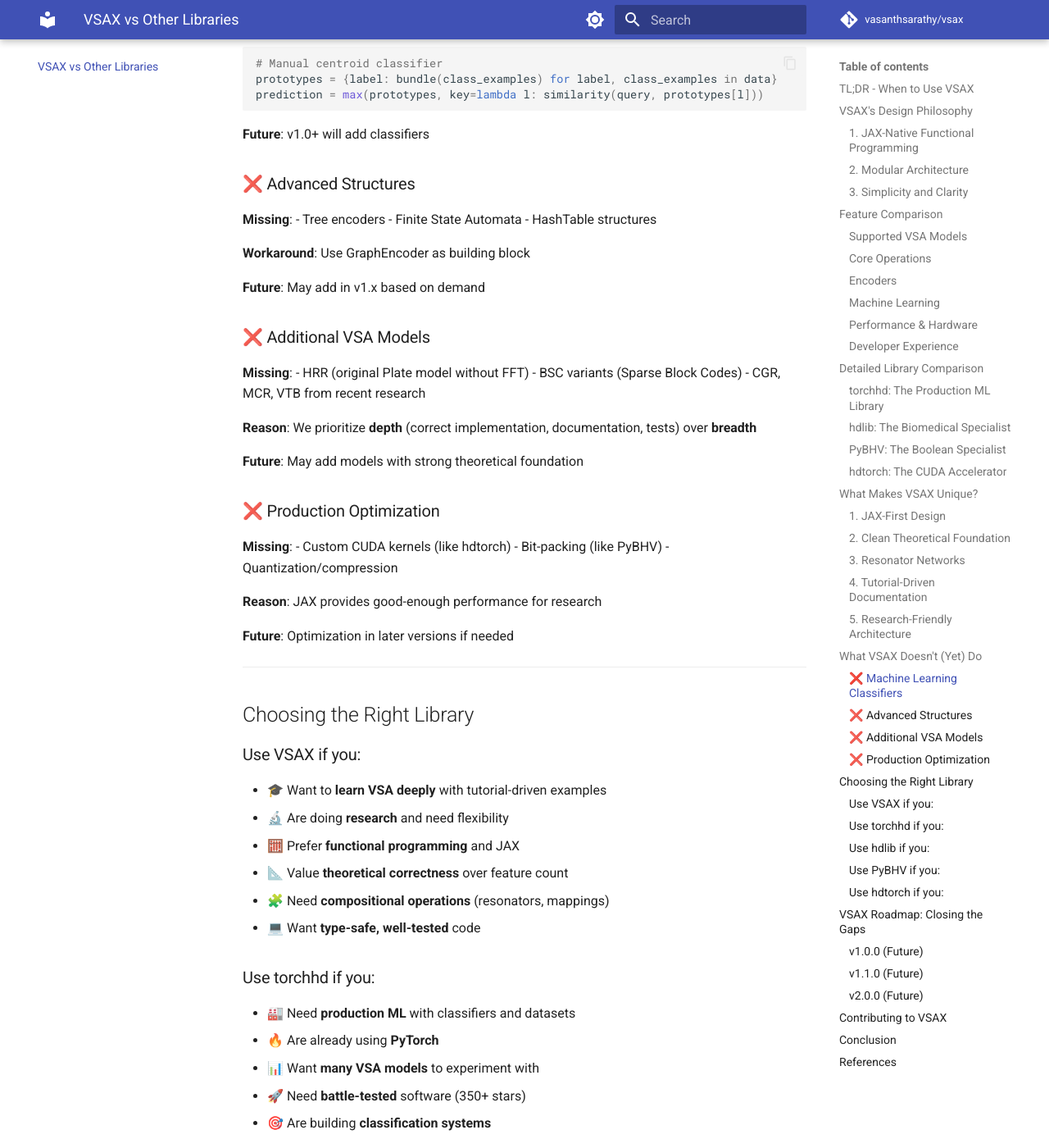
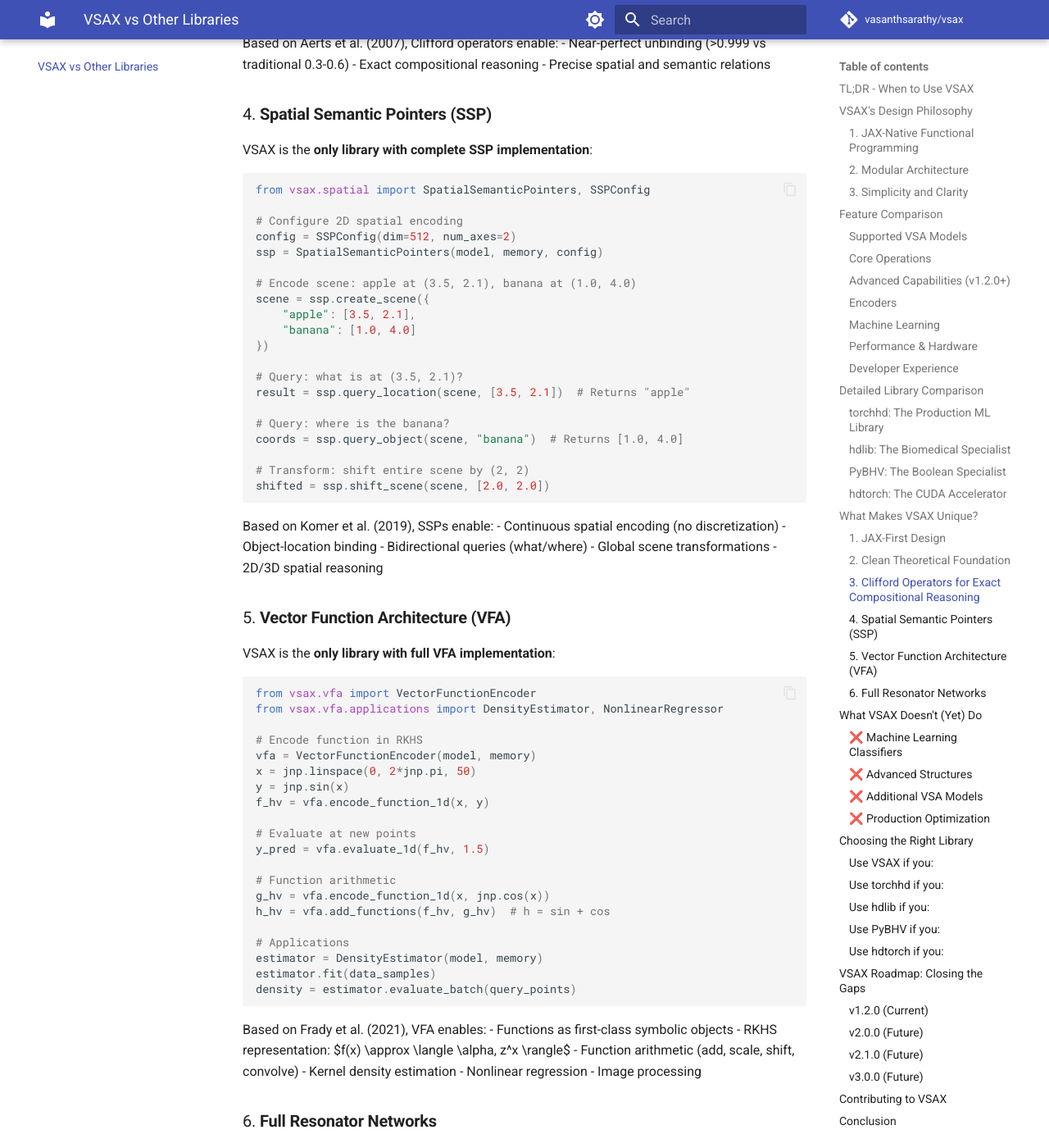
Before and after one commit to vasanthsarathy/vsax, an MkDocs documentation site: the page built from docs/comparison.md, in a window 1280 px wide and 1400 px high, scrolled down 8095 px. Shown: the whole window at 82% size. Built offline with MkDocs 1.6.1 and Material for MkDocs 9.7.7, drawn with Linux system fonts in a browser that asks for light colours; comment, search, counter and statistics services are not loaded; the version menu is left out; some of the changed text lies outside the part shown.

Commit message:
Update library comparisons and rewrite MLOSS paper for publication
Major changes:
- Add JMLR style file (jmlr2e.sty) for MLOSS submission
- Rewrite MLOSS paper in prose-heavy style (matching published examples)
- Correct all library comparisons after researching Torchhd capabilities
- Acknowledge Torchhd has FHRR/HRR, FractionalPower, single-step resonator
- Clarify VSAX unique features: Clifford Operators, complete SSP, full VFA,
  full resonator networks with iterative convergence
- Update main paper Torchhd comparison section
- Update documentation comparison page with accurate feature breakdown
- Add missing bibliography references (Kleyko surveys, Torchhd, Aerts)

VSAX v1.2.0/v1.2.1 unique contributions now clearly positioned:
- Only library with Clifford Operators for exact compositional reasoning
- Only library with complete Spatial Semantic Pointers implementation
- Only library with Vector Function Architecture (RKHS function encoding)
- Full resonator networks vs single-step functions
- JAX-native vs PyTorch/NumPy alternatives

🤖 Generated with [Claude Code](https://claude.com/claude-code)

Co-Authored-By: Claude Sonnet 4.5 <noreply@anthropic.com>

````diff
--- a/docs/comparison.md
+++ b/docs/comparison.md
@@ -8,14 +8,17 @@ This document explains VSAX's design philosophy and how it compares to other ope
 - ✅ JAX-native functional programming with automatic GPU acceleration
 - ✅ Clean separation between representations and operations
 - ✅ Composable, modular architecture for research and prototyping
-- ✅ Strong theoretical grounding (implements canonical VSA models)
+- ✅ **Clifford Operators** for exact compositional reasoning
+- ✅ **Spatial Semantic Pointers (SSP)** for continuous spatial encoding
+- ✅ **Vector Function Architecture (VFA)** for function encoding and RKHS operations
+- ✅ Full resonator networks with iterative convergence
 - ✅ Type-safe, well-documented API with 94% test coverage
-- ✅ Resonator networks for factorization
 - ✅ Seamless integration with JAX ecosystem (jit, vmap, grad)
 
 **Choose alternatives if you need:**
 - ❌ PyTorch integration → **torchhd**
-- ❌ Production ML classifiers with 150+ datasets → **torchhd**
+- ❌ Production ML classifiers with 160+ datasets → **torchhd**
+- ❌ 8+ VSA model variants → **torchhd**
 - ❌ Biomedical/medical informatics focus → **hdlib**
 - ❌ Advanced boolean operations and circuit compilation → **PyBHV**
 - ❌ Custom CUDA kernels → **hdtorch**
@@ -79,7 +82,7 @@ VSAX prioritizes **understanding** over **features**:
 - **3 canonical VSA models** (FHRR, MAP, Binary) implemented correctly
 - **Clear abstractions**: Every operation has a mathematical meaning
 - **Comprehensive tutorials**: Learn VSA concepts, not just API calls
-- **Theory-first**: Based on foundational papers (Plate, Gayler, Kanerva)
+- **Theory-first**: Based on foundational papers (Plate, Gayler, Kanerva, Komer, Frady)
 
 ---
 
@@ -105,22 +108,40 @@ VSAX prioritizes **understanding** over **features**:
 | Bundling | ✅ | ✅ | ✅ | ✅ (Majority) | ✅ |
 | Permutation | ✅ | ✅ | ✅ | ✅ | ✅ |
 | Similarity | ✅ | ✅ | ✅ | ✅ | ✅ |
-| Resonator Networks | ✅ | ❌ | ❌ | ❌ | ❌ |
 | Memory/Cleanup | ✅ | ✅ | ✅ | ❌ | ❌ |
+| **Resonator Networks** | ✅ Full | ✅ Single-step | ❌ | ❌ | ❌ |
 
-**VSAX unique feature**: Full implementation of resonator networks for factorization (from Frady et al. 2020).
+**Note on Resonators**: Torchhd provides a single-step `resonator()` function for factorization, while VSAX implements full resonator networks with iterative convergence, cleanup memory, and multi-factor factorization (Frady et al. 2020).
+
+### Advanced Capabilities (v1.2.0+)
+
+| Feature | VSAX | torchhd | hdlib | PyBHV | hdtorch |
+|---------|------|---------|-------|-------|---------|
+| **Clifford Operators** | ✅ | ❌ | ❌ | ❌ | ❌ |
+| **Spatial Semantic Pointers (SSP)** | ✅ | ❌ | ❌ | ❌ | ❌ |
+| **Vector Function Architecture (VFA)** | ✅ | ❌ | ❌ | ❌ | ❌ |
+| **Fractional Power Encoding** | ✅ | ✅ (Kernel-based) | ❌ | ❌ | ❌ |
+
+**VSAX unique features (v1.2.0)**:
+- **Clifford Operators**: Phase-based binding with exact invertibility (similarity > 0.999 vs 0.3-0.6)
+- **Spatial Semantic Pointers**: Full 2D/3D scene encoding with object-location binding, bidirectional queries, scene transformations
+- **Vector Function Architecture**: Complete RKHS function encoding with density estimation, nonlinear regression, image processing applications
+- **Integrated FPE**: Fractional power encoding integrated with SSP and VFA for continuous spatial and functional representation
+
+**Torchhd's FractionalPower**: Kernel-based continuous value encoding (sinc, gaussian kernels) - different scope from VSAX's integrated FPE/SSP/VFA system.
 
 ### Encoders
 
 | Feature | VSAX | torchhd | hdlib | PyBHV | hdtorch |
 |---------|------|---------|-------|-------|---------|
-| Scalar | ✅ | ✅ (Level, Thermometer) | ✅ | ❌ | ✅ |
+| Scalar | ✅ | ✅ (Level, Thermometer, Circular) | ✅ | ❌ | ✅ |
 | Sequence | ✅ | ✅ | ✅ | ❌ | ✅ |
 | Set | ✅ | ✅ (Multiset) | ✅ | ❌ | ❌ |
 | Dict/Record | ✅ | ❌ | ❌ | ❌ | ❌ |
 | Graph | ✅ | ✅ | ✅ | ✅ | ❌ |
 | Tree | ❌ | ✅ | ❌ | ❌ | ❌ |
 | FSA | ❌ | ✅ | ❌ | ❌ | ❌ |
+| **FractionalPowerEncoder** | ✅ | ✅ | ❌ | ❌ | ❌ |
 
 **VSAX strength**: Clean, extensible encoder API with `AbstractEncoder` base class.
 
@@ -172,16 +193,19 @@ VSAX prioritizes **understanding** over **features**:
 **Best for**: Machine learning applications, classification tasks, production deployment
 
 **Strengths**:
-- **Comprehensive**: 8 VSA models, 9+ classifiers, 150+ datasets
-- **Production-ready**: Battle-tested with active community (346 stars)
+- **Comprehensive**: 8 VSA models, 10+ classifiers, 160+ datasets
+- **Production-ready**: Battle-tested with active community (350+ stars)
 - **PyTorch integration**: Seamless with existing PyTorch workflows
 - **Rich structures**: Graph, Tree, FSA, HashTable implementations
 - **Well-documented**: Extensive tutorials and examples
+- **Kernel-based FPE**: FractionalPower embedding with sinc/gaussian kernels
 
 **Weaknesses**:
 - **Complexity**: Large API surface, steeper learning curve
 - **PyTorch-coupled**: Hard to use without PyTorch knowledge
 - **Less modular**: Models are monolithic classes
+- **No SSP/VFA**: Missing spatial semantic pointers and vector function architecture
+- **No Clifford operators**: Traditional unbinding only
 
 **When to choose over VSAX**:
 - You need production ML classifiers
@@ -286,46 +310,120 @@ VSAX implements the **canonical VSA models** from foundational papers:
 
 Each implementation is **mathematically correct** and **well-documented**.
 
-### 3. **Resonator Networks**
+### 3. **Clifford Operators for Exact Compositional Reasoning**
 
-VSAX is the **only library with full resonator support**:
+VSAX is the **only library with Clifford operators**:
 
 ```python
-# Factorize compositional structures
-resonator = Resonator(model, codebooks=[subjects, relations, objects])
-factors = resonator.factorize(composite_vector)
-# ['dog', 'isA', 'mammal']
+from vsax.operators import CliffordOperator
+
+# Create phase-based binding operator
+op = CliffordOperator(model, memory, "LEFT_OF")
+
+# Exact invertibility: similarity > 0.999
+bound = op.bind("cup", "plate")
+retrieved = op.unbind(bound, "cup")  # Returns "plate" with >0.999 similarity
 ```
 
-Based on Frady et al. (2020), resonators enable:
-- Decoding compositional structures
-- Iterative refinement with convergence
-- Multi-factor factorization
+Based on Aerts et al. (2007), Clifford operators enable:
+- Near-perfect unbinding (>0.999 vs traditional 0.3-0.6)
+- Exact compositional reasoning
+- Precise spatial and semantic relations
 
-### 4. **Tutorial-Driven Documentation**
+### 4. **Spatial Semantic Pointers (SSP)**
 
-VSAX teaches **VSA concepts**, not just API:
-
-1. **MNIST Classification**: Learn encoding and prototypes
-2. **Knowledge Graphs**: Understand binding and bundling
-3. **Kanerva's Analogies**: Master mappings and transformations
-
-Each tutorial implements **foundational papers** with full code.
-
-### 5. **Research-Friendly Architecture**
-
-VSAX makes it **easy to experiment**:
+VSAX is the **only library with complete SSP implementation**:
 
 ```python
-# Try different operations with same representation
-model1 = VSAModel(dim=512, rep_cls=ComplexHypervector,
-                  opset=FHRROperations(), sampler=sample_complex_random)
+from vsax.spatial import SpatialSemanticPointers, SSPConfig
 
-model2 = VSAModel(dim=512, rep_cls=ComplexHypervector,
-                  opset=MAPOperations(), sampler=sample_complex_random)
+# Configure 2D spatial encoding
+config = SSPConfig(dim=512, num_axes=2)
+ssp = SpatialSemanticPointers(model, memory, config)
 
-# Same API, different algebra!
+# Encode scene: apple at (3.5, 2.1), banana at (1.0, 4.0)
+scene = ssp.create_scene({
+    "apple": [3.5, 2.1],
+    "banana": [1.0, 4.0]
+})
+
+# Query: what is at (3.5, 2.1)?
+result = ssp.query_location(scene, [3.5, 2.1])  # Returns "apple"
+
+# Query: where is the banana?
+coords = ssp.query_object(scene, "banana")  # Returns [1.0, 4.0]
+
+# Transform: shift entire scene by (2, 2)
+shifted = ssp.shift_scene(scene, [2.0, 2.0])
 ```
+
+Based on Komer et al. (2019), SSPs enable:
+- Continuous spatial encoding (no discretization)
+- Object-location binding
+- Bidirectional queries (what/where)
+- Global scene transformations
+- 2D/3D spatial reasoning
+
+### 5. **Vector Function Architecture (VFA)**
+
+VSAX is the **only library with full VFA implementation**:
+
+```python
+from vsax.vfa import VectorFunctionEncoder
+from vsax.vfa.applications import DensityEstimator, NonlinearRegressor
+
+# Encode function in RKHS
+vfa = VectorFunctionEncoder(model, memory)
+x = jnp.linspace(0, 2*jnp.pi, 50)
+y = jnp.sin(x)
+f_hv = vfa.encode_function_1d(x, y)
+
+# Evaluate at new points
+y_pred = vfa.evaluate_1d(f_hv, 1.5)
+
+# Function arithmetic
+g_hv = vfa.encode_function_1d(x, jnp.cos(x))
+h_hv = vfa.add_functions(f_hv, g_hv)  # h = sin + cos
+
+# Applications
+estimator = DensityEstimator(model, memory)
+estimator.fit(data_samples)
+density = estimator.evaluate_batch(query_points)
+```
+
+Based on Frady et al. (2021), VFA enables:
+- Functions as first-class symbolic objects
+- RKHS representation: $f(x) \approx \langle \alpha, z^x \rangle$
+- Function arithmetic (add, scale, shift, convolve)
+- Kernel density estimation
+- Nonlinear regression
+- Image processing
+
+### 6. **Full Resonator Networks**
+
+VSAX implements **complete resonator networks** (not just single-step):
+
+```python
+from vsax.resonator import ResonatorNetwork
+
+# Create resonator with multiple codebooks
+resonator = ResonatorNetwork(
+    model,
+    codebooks=[subjects, relations, objects],
+    max_iterations=15
+)
+
+# Factorize compositional structure
+composite = bind3(dog_hv, isA_hv, mammal_hv)
+factors, convergence = resonator.factorize(composite)
+# Returns: [dog_hv, isA_hv, mammal_hv] with convergence metrics
+```
+
+Based on Frady et al. (2020), resonator networks provide:
+- Iterative convergence (not single-step like torchhd)
+- Multi-factor factorization
+- Cleanup memory integration
+- Convergence tracking
 
 ---
 
@@ -347,7 +445,7 @@ prototypes = {label: bundle(class_examples) for label, class_examples in data}
 prediction = max(prototypes, key=lambda l: similarity(query, prototypes[l]))
 ```
 
-**Future**: v1.0+ will add classifiers
+**Future**: v2.0+ will add classifiers
 
 ### ❌ Advanced Structures
 
@@ -358,7 +456,7 @@ prediction = max(prototypes, key=lambda l: similarity(query, prototypes[l]))
 
 **Workaround**: Use GraphEncoder as building block
 
-**Future**: May add in v1.x based on demand
+**Future**: May add in v2.x based on demand
 
 ### ❌ Additional VSA Models
 
@@ -391,15 +489,18 @@ prediction = max(prototypes, key=lambda l: similarity(query, prototypes[l]))
 - 🔬 Are doing **research** and need flexibility
 - 🧮 Prefer **functional programming** and JAX
 - 📐 Value **theoretical correctness** over feature count
-- 🧩 Need **compositional operations** (resonators, mappings)
+- 🧩 Need **compositional operations** (Clifford operators, SSP, VFA, resonators)
+- 🌐 Need **continuous spatial encoding** or **function representation**
 - 💻 Want **type-safe, well-tested** code
+- 🔍 Need **exact unbinding** (Clifford operators)
 
 ### Use torchhd if you:
 - 🏭 Need **production ML** with classifiers and datasets
 - 🔥 Are already using **PyTorch**
-- 📊 Want **many VSA models** to experiment with
+- 📊 Want **many VSA models** to experiment with (8+ models)
 - 🚀 Need **battle-tested** software (350+ stars)
 - 🎯 Are building **classification systems**
+- 📚 Want **extensive pre-built benchmarks**
 
 ### Use hdlib if you:
 - 🧬 Work in **bioinformatics** or **medical AI**
@@ -422,16 +523,23 @@ prediction = max(prototypes, key=lambda l: similarity(query, prototypes[l]))
 
 ## VSAX Roadmap: Closing the Gaps
 
-### v1.0.0 (Future)
+### v1.2.0 (Current)
+- ✅ Clifford Operators
+- ✅ Fractional Power Encoding
+- ✅ Spatial Semantic Pointers (SSP)
+- ✅ Vector Function Architecture (VFA)
+- ✅ Resonator Networks
+
+### v2.0.0 (Future)
 - ✅ Basic classifiers (Centroid, kNN)
 - ✅ Common datasets (MNIST, CIFAR-10)
 - ✅ Training utilities
 
-### v1.1.0 (Future)
+### v2.1.0 (Future)
 - ✅ Tree and FSA encoders
 - ✅ Additional VSA models (HRR, BSC variants)
 
-### v2.0.0 (Future)
+### v3.0.0 (Future)
 - ✅ Advanced classifiers (OnlineHD, AdaptHD)
 - ✅ Performance optimizations
 - ✅ Production tooling
@@ -460,13 +568,21 @@ See [CONTRIBUTING.md](https://github.com/vasanthsarathy/vsax/blob/main/CONTRIBUT
 - ✨ **Clarity** over completeness
 - 🧮 **Theory** over features
 - 🔬 **Research** over production
+- 🎯 **Depth** over breadth
+
+**Unique strengths** (as of v1.2.0):
+- Only library with Clifford Operators for exact compositional reasoning
+- Only library with complete Spatial Semantic Pointers implementation
+- Only library with Vector Function Architecture (RKHS function encoding)
+- Full resonator networks with iterative convergence
+- JAX-native for research and GPU acceleration
 
 If you need **production ML** → choose **torchhd**
 If you need **biomedical apps** → choose **hdlib**
 If you need **boolean operations** → choose **PyBHV**
 If you need **custom CUDA** → choose **hdtorch**
 
-**If you want to understand VSA deeply and build novel approaches** → choose **VSAX** ✨
+**If you want advanced VSA capabilities (Clifford, SSP, VFA) and to understand VSA deeply** → choose **VSAX** ✨
 
 ---
 
@@ -479,4 +595,4 @@ If you need **custom CUDA** → choose **hdtorch**
 
 ---
 
-*Last updated: 2025-01-16*
+*Last updated: 2025-01-25 (v1.2.1)*
````
Also changed, not shown: other parts of docs/comparison.md (+4 -4 lines), 5 other files.
